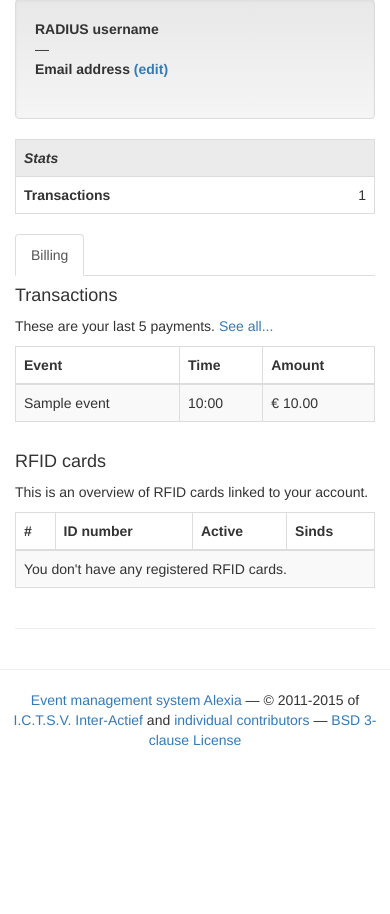
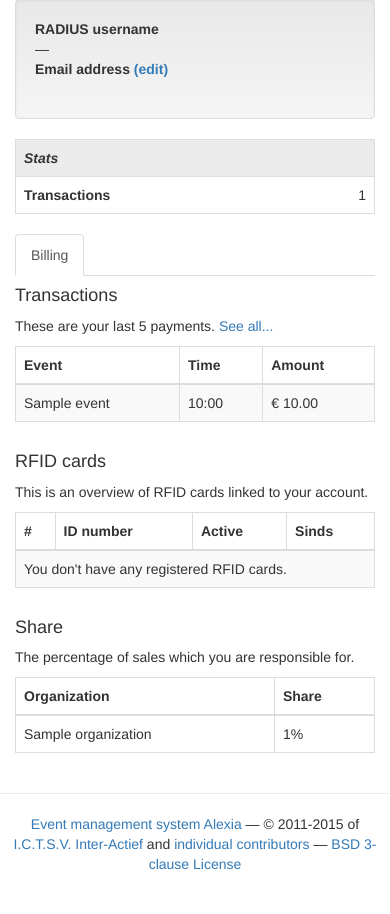
Before and after one commit to Inter-Actief/alexia, a Django app: template templates/profile/index.html in a window 390 px wide. Shown: the part 131-1045 px from the top of the page. Before the commit the page ends 877 px from the top, so only its background shows below. Run offline with Django 3.2, Linux system fonts and the light colour scheme; the template is opened without the code that fills it: most values are stand-ins (such as "Sample title", 1, 10 or a date in 2020); some libraries are stand-ins or nearby versions.

Commit message:
Funfeature: revenue share in profile

```diff
--- a/templates/profile/index.html
+++ b/templates/profile/index.html
@@ -95,6 +95,28 @@
                         </table>
                     </div>
                 </div>
+                <div class="row">
+                    <div class="col-xs-12 col-lg-6">
+                        <h4>{% trans 'Share' %}</h4>
+                        <p>{% trans 'The percentage of sales which you are responsible for.' %}</p>
+                        <table class="table table-bordered">
+                            <thead>
+                                <tr>
+                                    <th>{% trans 'Organization' %}</th>
+                                    <th>{% trans 'Share' %}</th>
+                                </tr>
+                            </thead>
+                            <tbody>
+                                {% for share in shares %}
+                                <tr>
+                                    <td>{{ share.organization }}</td>
+                                    <td>{{ share.percentage }}%</td>
+                                </tr>
+                                {% endfor %}
+                            </tbody>
+                        </table>
+                    </div>
+                </div>
             </div>
             {% if user.profile.is_tender %}
             <div class="tab-pane" id="bartender">
@@ -159,5 +181,4 @@
         </div>
     </div>
 </div>
-<hr>
 {% endblock content %}
```
Also changed, not shown: apps/profile/views.py (+9 -0 lines), locale/nl/LC_MESSAGES/django.po, 1 other file.
